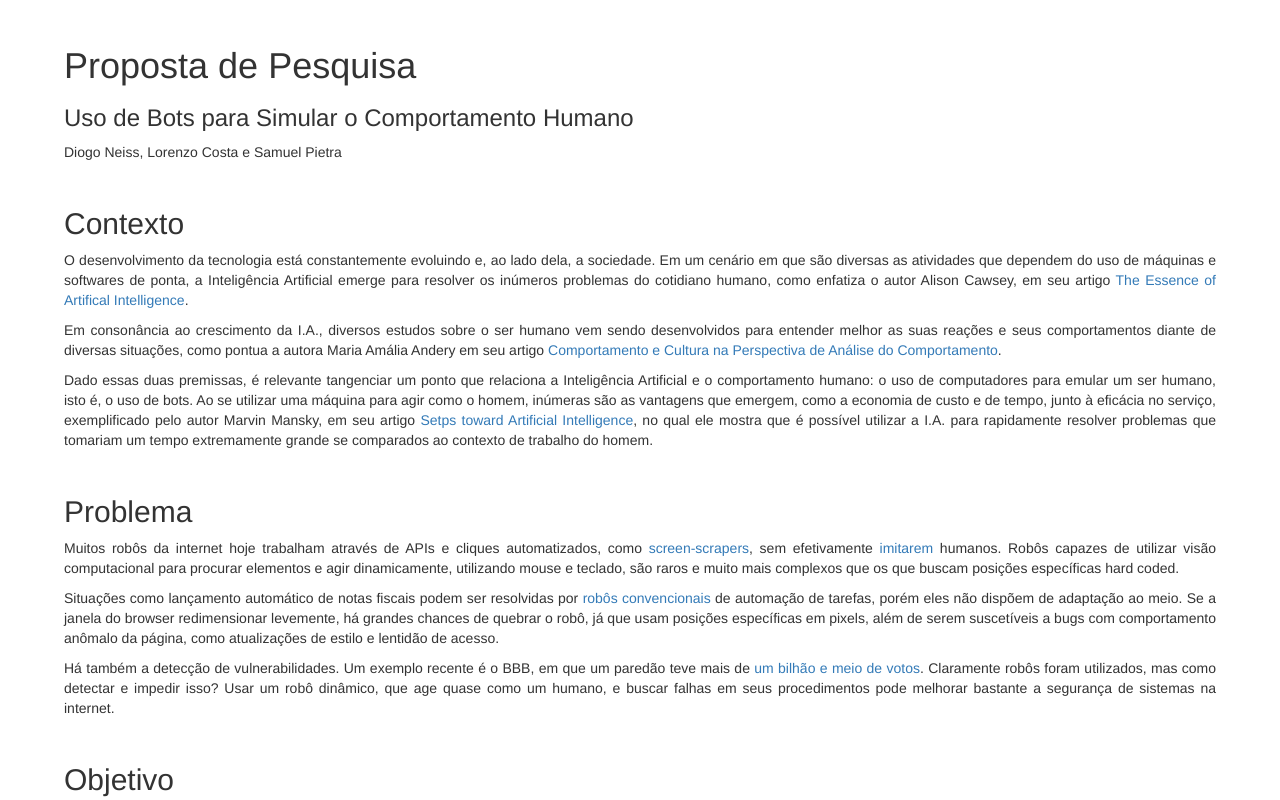
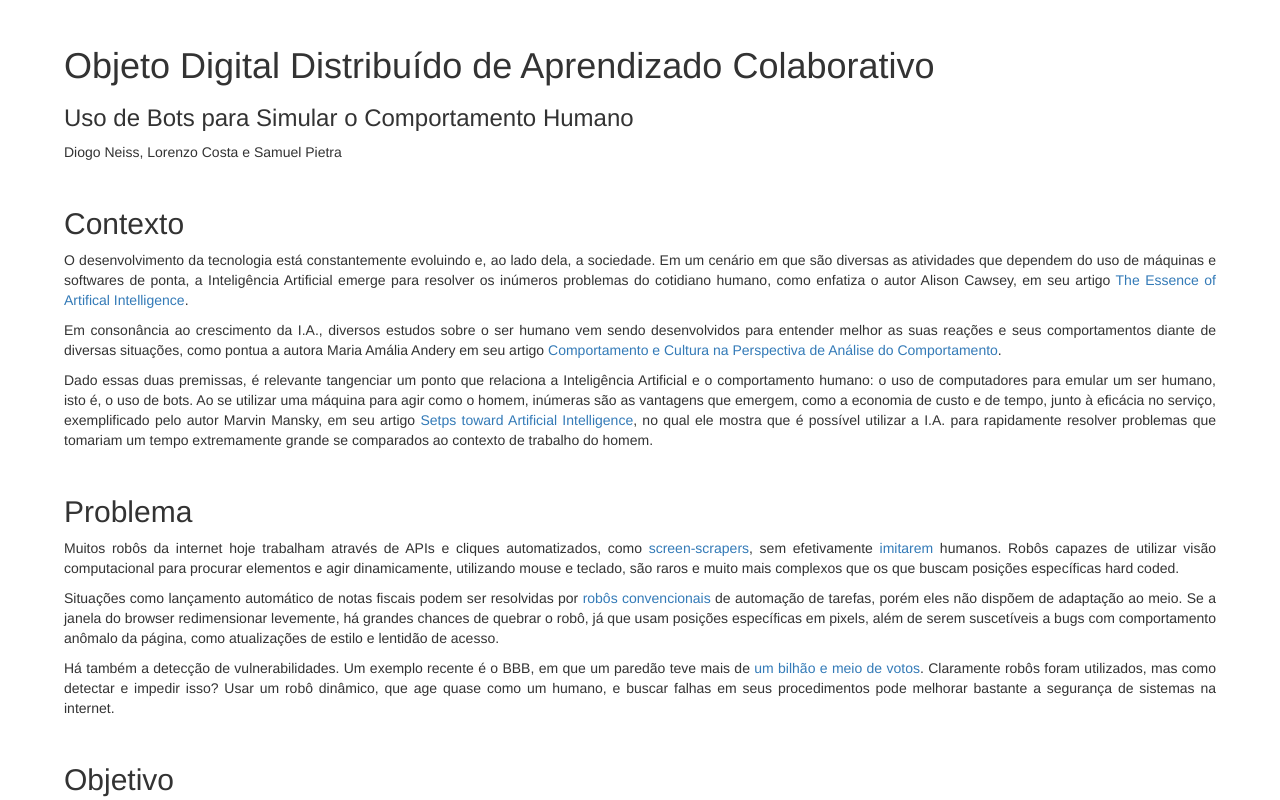
Before and after one commit to diogoneiss/ProjetoPesquisaIPI, a plain HTML site: page index.html in a window 1280 px wide. Shown: the top 800 px of the page. Drawn offline with nearby package versions, Linux system fonts and the light colour scheme.

Commit message:
Update index.html

```diff
--- a/index.html
+++ b/index.html
@@ -27,7 +27,7 @@
 </style>
 
 <body>
-   <h1>Proposta de Pesquisa</h1>
+   <h1>Objeto Digital Distribuído de Aprendizado Colaborativo</h1>
 
    <h3>
       Uso de Bots para Simular o Comportamento Humano
```
